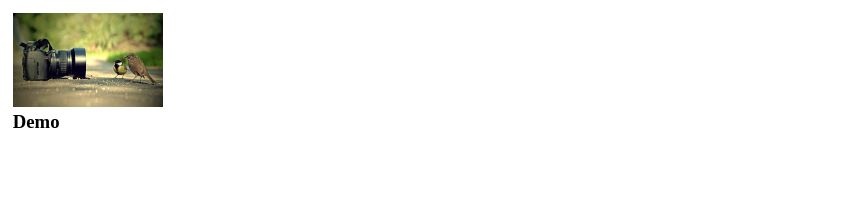
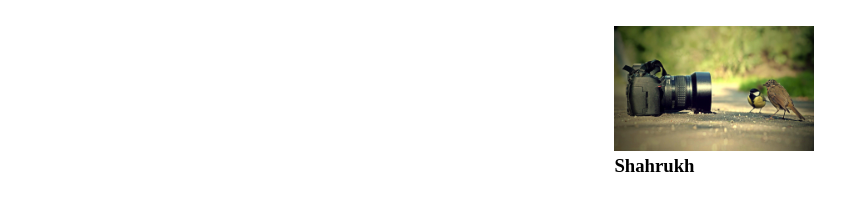
Before and after one commit to hunainali25/test, a plain HTML site: page index.html in a window 1280 px wide. Shown: the whole page, without its empty margins (0-864 px from the left). Drawn offline with Linux system fonts and the light colour scheme.

Commit message:
Hunain Ali

```diff
--- a/index.html
+++ b/index.html
@@ -12,18 +12,18 @@
         }
         .col{
 
-            width: 23%;
-            margin: 1%;
-            float: left;
+            width: 50%;
+            margin: 2%;
+            float: right;
         }
         img
         {
 
-            width: 150px;
+            width: 200px;
         }
         .inner {
 
-            background-color: #ccc;
+            background-color: rgb(204, 204, 204);
         }
     </style>
 </head>
@@ -31,7 +31,7 @@
     <div class="inner">
         <div class="col">
 <img src="1209562.jpg" alt="">
-<h3>Demo</h3>
+<h3>Shahrukh</h3>
 
         </div>
         <div class="col"></div>
```
